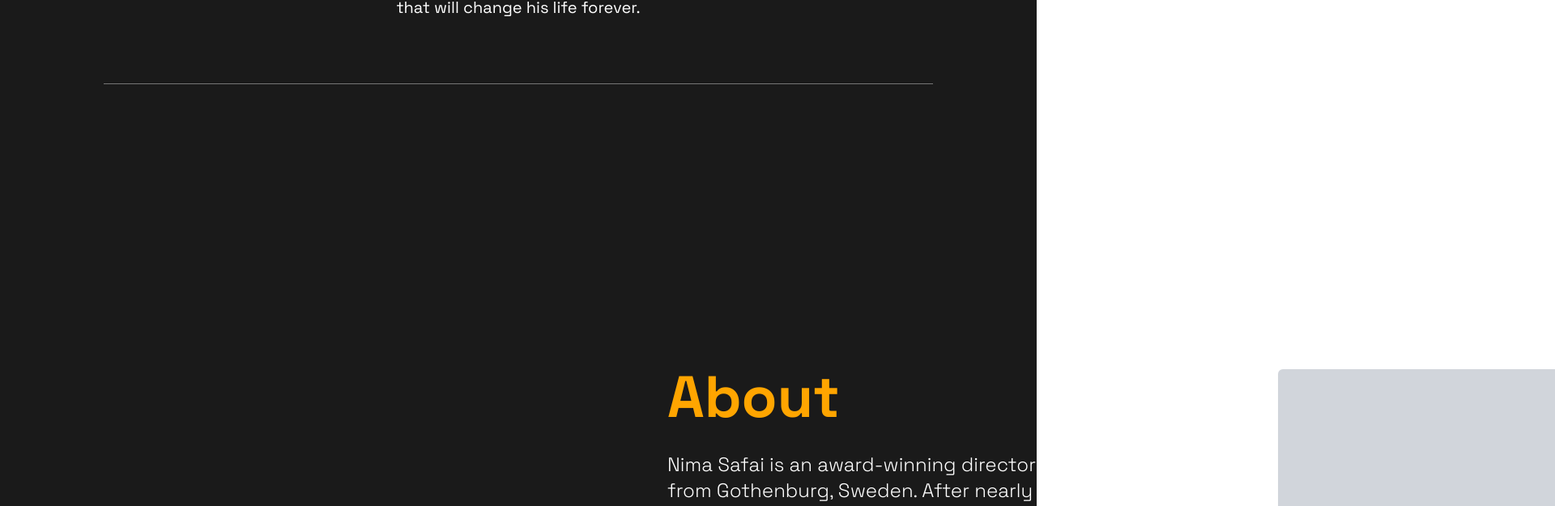
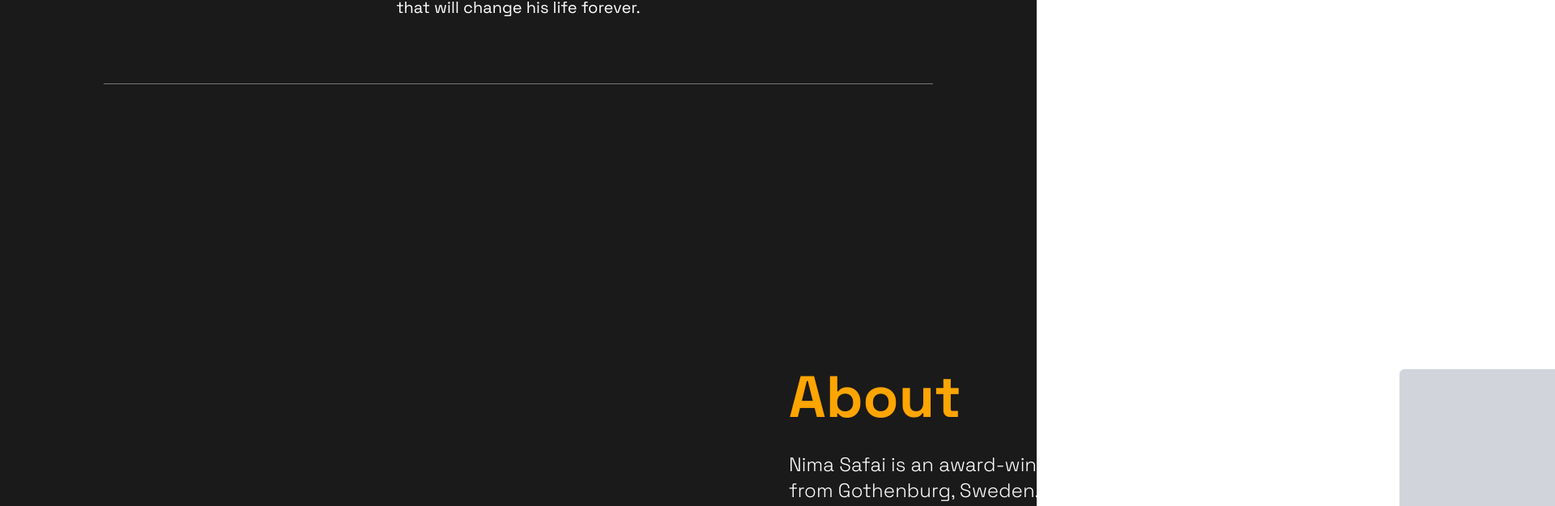
Before and after one commit to NimaSafai/portfolio, a React (Create React App) app: page / in a window 1280 px wide. Shown: the part 2891-3516 px from the top of the page at 81% size, 1920 px wide, since content can reach past the window. Built offline with nearby package versions, Linux system fonts and the light colour scheme; a web font is replaced by a local one.

Commit message:
Responsiveness fix

```diff
--- a/src/components/About.tsx
+++ b/src/components/About.tsx
@@ -4,7 +4,7 @@ const About: React.FC = () => {
   return (
     <section
       id="about"
-      className="max-w-[1200px] sm:w-full md:mx-[800px] pt-[75px] sm:pt-[150px] md:pt-[200px] pb-[50px] sm:pb-[200px] md:pb-[330px] flex flex-col md:flex-row items-center gap-8 md:gap-36 mb-20 px-4 sm:px-6"
+      className="max-w-[1200px] sm:w-full md:mx-[950px] pt-[75px] sm:pt-[150px] md:pt-[200px] pb-[50px] sm:pb-[200px] md:pb-[330px] flex flex-col md:flex-row items-center gap-8 md:gap-36 mb-20 px-4 sm:px-6"
     >
       {/* Left: Text */}
       <div className="flex-1 text-white mt-8 md:mt-24">
--- a/src/components/Contact.tsx
+++ b/src/components/Contact.tsx
@@ -14,7 +14,7 @@ const Contact: React.FC = () => {
   return (
     <section
       id="contact"
-      className="max-w-[1500px] mx-auto md:ml-[800px] pt-[100px] sm:pt-[200px] md:pt-[400px] pb-[100px] sm:pb-[250px] md:pb-[450px] flex flex-col md:flex-row items-center px-4 sm:px-6"
+      className="max-w-[1500px] mx-auto md:ml-[950px] pt-[100px] sm:pt-[200px] md:pt-[400px] pb-[100px] sm:pb-[250px] md:pb-[450px] flex flex-col md:flex-row items-center px-4 sm:px-6"
     >
       {/* Form */}
       <div className="flex-1 mb-12 md:mb-20">
```
